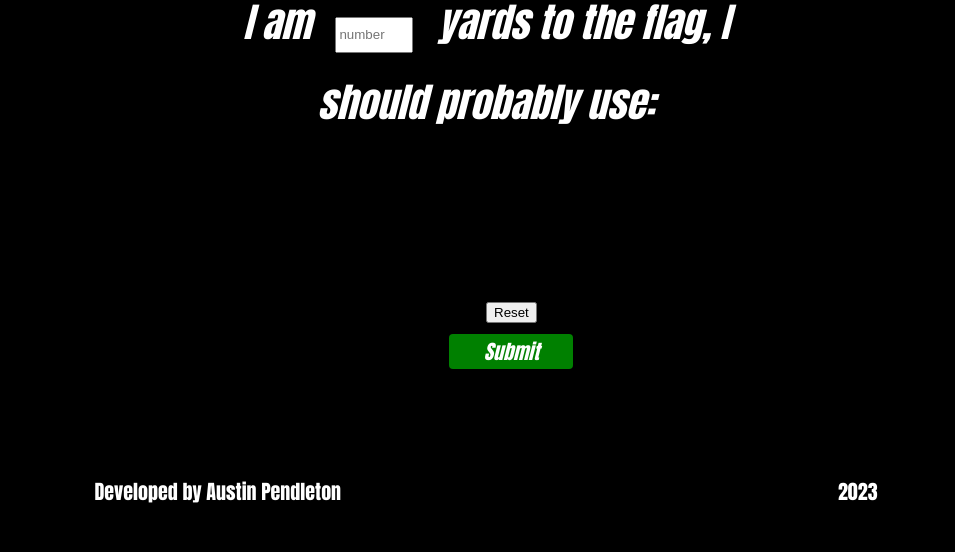
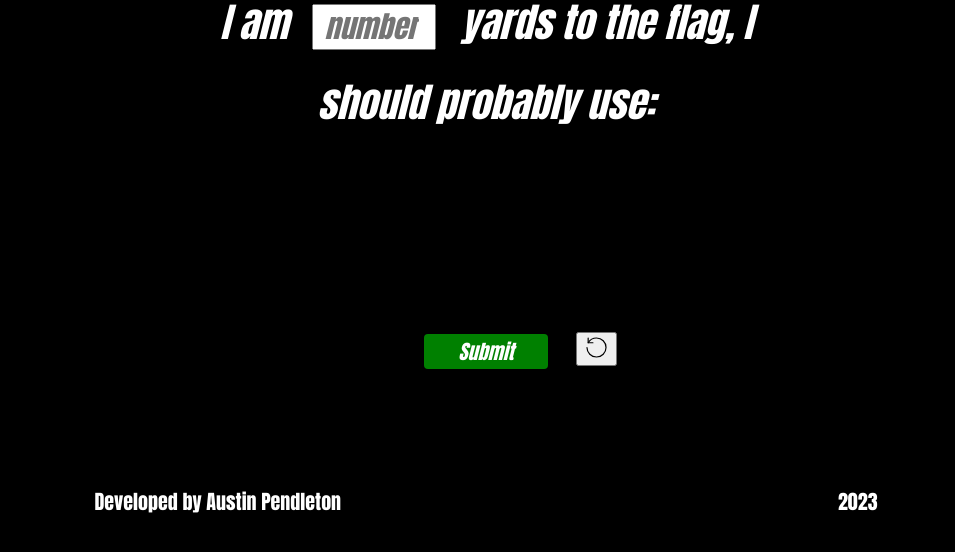
Before and after one commit to austinpendleton/hit_that_far_golf, a React app in the folder hit_that_far_golf/: page / in a window 1280 px wide. Shown: the part 548-1100 px from the top of the page, without its empty margins (154-1109 px from the left). Built offline with nearby package versions, Linux system fonts and the light colour scheme.

Commit message:
Reset button and input styles

```diff
--- a/hit_that_far_golf/src/blocks/AddClubForm.css
+++ b/hit_that_far_golf/src/blocks/AddClubForm.css
@@ -23,8 +23,6 @@
   font-size: 16px;
 }
 .modal__button-submit {
-  /* margin: 32px 0 0 0;
-  padding: 0; */
   position: absolute;
   background: none;
   border: none;
@@ -36,7 +34,6 @@
   border-radius: 4px;
   font-size: 25px;
   line-height: 20px;
-
   font-weight: 500;
   font-family: Impact, Haettenschweiler, "Arial Narrow Bold", sans-serif;
   font-style: italic;
--- a/hit_that_far_golf/src/blocks/Footer.css
+++ b/hit_that_far_golf/src/blocks/Footer.css
@@ -1,19 +1,9 @@
 .footer {
-  /* display: flex;
-  justify-content: space-around;
-  margin-bottom: 24px;
-  padding: 0 40px;
-  line-height: 20px;
-  font-size: 20px;
-  color: white;
-  font-family: Impact, Haettenschweiler, "Arial Narrow Bold", sans-serif;
-  position: relative;
-  bottom: -700px; */
-
-  position: relative;
+  width: 100%;
   display: flex;
   align-items: center;
-  min-height: 150vh;
+  margin-bottom: 50px;
+  margin-top: 50px;
   color: white;
   font-family: Impact, Haettenschweiler, "Arial Narrow Bold", sans-serif;
   font-size: 20px;
--- a/hit_that_far_golf/src/blocks/HomeForm.css
+++ b/hit_that_far_golf/src/blocks/HomeForm.css
@@ -3,42 +3,41 @@
   justify-content: center;
   flex-direction: column;
   align-items: center;
-
   height: 300px;
-
   width: 600px;
-
   position: relative;
   top: 350px;
+  margin-bottom: 550px;
 }
 .home__form-text-container {
   display: flex;
 }
 .home__form-text {
-  /* font-family: Arial, Helvetica, sans-serif;
-  font-style: italic;
-  font-size: 25px;
-  font-weight: 200; */
   text-align: center;
   line-height: 2;
   color: white;
   font-family: Impact, Haettenschweiler, "Arial Narrow Bold", sans-serif;
   font-size: 40px;
   font-style: italic;
-
   margin-bottom: 100px;
 }
 .home__input {
-  width: 70px;
-  height: 30px;
+  width: 110px;
+  height: 40px;
   margin-left: 15px;
   margin-right: 15px;
+  font-family: Impact, Haettenschweiler, "Arial Narrow Bold", sans-serif;
+  font-size: 30px;
+  padding-left: 10px;
+  padding-right: 0px;
+  color: green;
+  font-style: italic;
 }
 .home__button-container {
   display: flex;
   justify-content: center;
   position: absolute;
-  left: 300px;
+  left: 50%;
   top: 360px;
 }
 .recommended__club {
@@ -46,3 +45,12 @@
   top: 650px;
   margin-top: 50px;
 }
+.reset__button {
+  height: 25px;
+  width: 25px;
+}
+.modal__button-reset {
+  position: absolute;
+  left: 90px;
+  top: 30px;
+}
--- a/hit_that_far_golf/src/blocks/Page.css
+++ b/hit_that_far_golf/src/blocks/Page.css
@@ -5,7 +5,6 @@
 }
 .page__wrapper {
   justify-content: space-around;
-
   display: flex;
   justify-content: center;
   align-items: center;
--- a/hit_that_far_golf/src/components/HomeForm.js
+++ b/hit_that_far_golf/src/components/HomeForm.js
@@ -1,5 +1,6 @@
 import "../blocks/HomeForm.css";
 import AddClubForm from "./AddClubForm";
+import reset from "../images/reset-button.svg";
 
 import React, { useEffect, useState } from "react";
 import { useLocation } from "react-router-dom";
@@ -91,7 +92,7 @@ const HomeForm = ({ handleRecommendation }) => {
             type="reset"
             onClick={handleReset}
           >
-            Reset
+            <img src={reset} alt="reset" className="reset__button" />
           </button>
         </div>
       </form>
```
Also changed, not shown: hit_that_far_golf/src/images/reset-button.svg (added).
